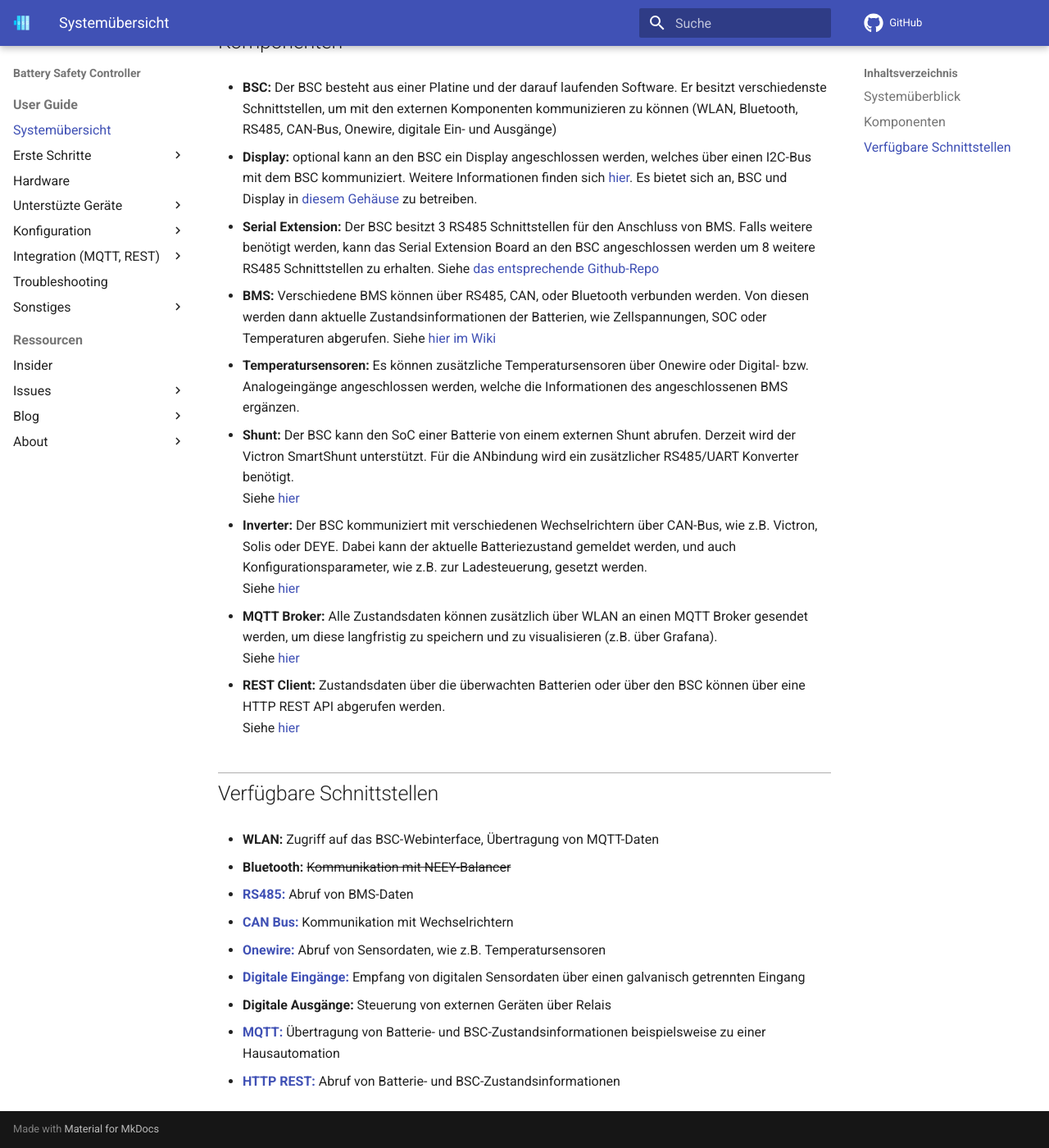
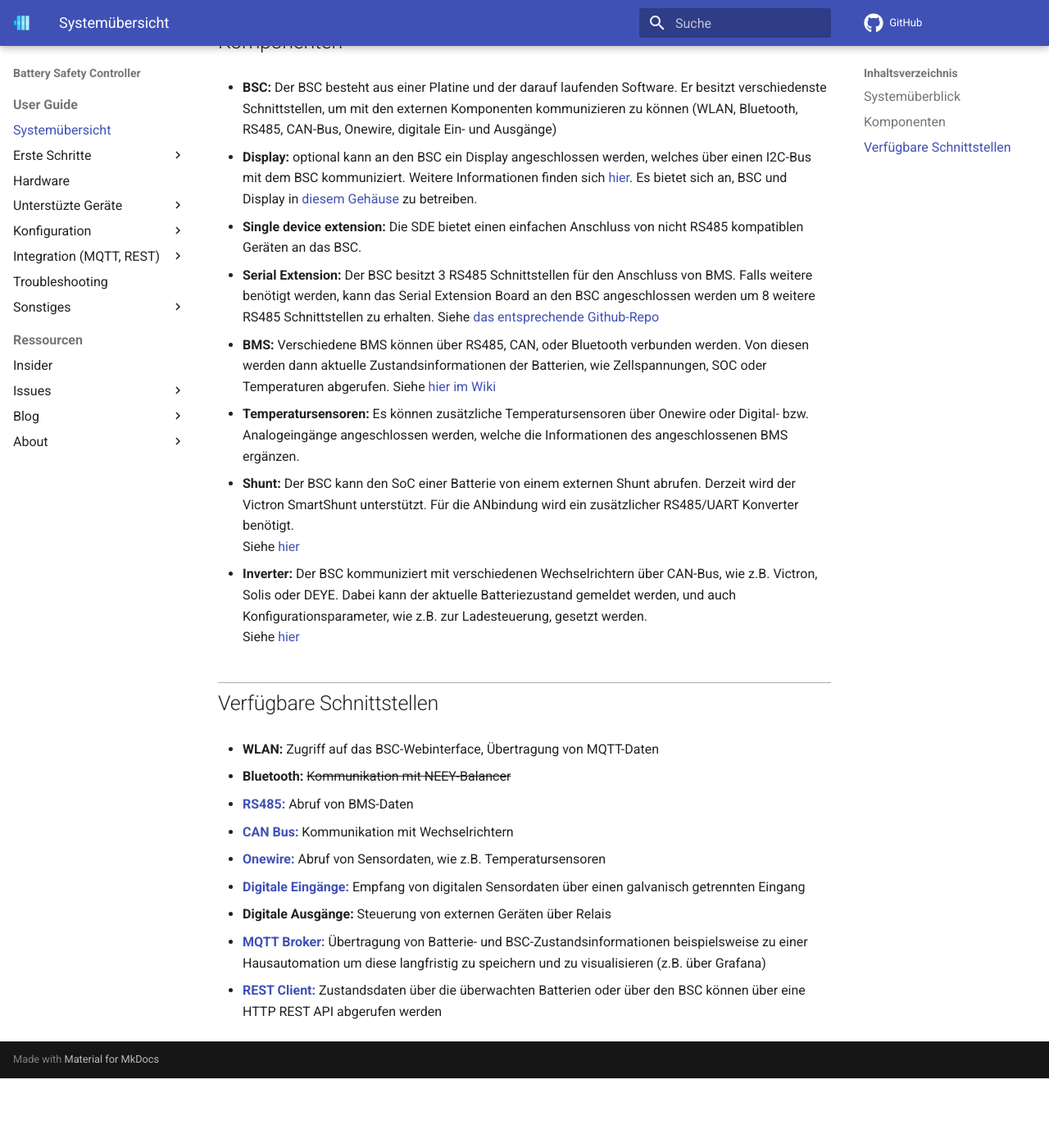
Before and after one commit to bsc-org/bsc, an MkDocs documentation site: the page built from docs/system_overview.md, in a window 1280 px wide and 1400 px high, scrolled down 740 px. Shown: the whole window at 82% size. Built offline with MkDocs 1.6.1 and Material for MkDocs 9.7.7, drawn with Linux system fonts in a browser that asks for light colours; comment, search, counter and statistics services are not loaded; after the commit the page ends 2055 px from its top, so only the background shows below that.

Commit message:
Komponenten / Schnittstellen korrekter getrennt; SDE eingefügt

```diff
--- a/docs/system_overview.md
+++ b/docs/system_overview.md
@@ -53,6 +53,7 @@
 ## Komponenten
 * **BSC:** Der BSC besteht aus einer Platine und der darauf laufenden Software. Er besitzt verschiedenste Schnittstellen, um mit den externen Komponenten kommunizieren zu können (WLAN, Bluetooth, RS485, CAN-Bus, Onewire, digitale Ein- und Ausgänge)
 * **Display:** optional kann an den BSC ein Display angeschlossen werden, welches über einen I2C-Bus mit dem BSC kommuniziert. Weitere Informationen finden sich [hier](hardware.md#bsc-display). Es bietet sich an, BSC und Display in [diesem Gehäuse](https://bsc-shop.com/produkt-kategorie/gehaeuse/) zu betreiben.
+* **Single device extension:** Die SDE bietet einen einfachen Anschluss von nicht RS485 kompatiblen Geräten an das BSC.
 * **Serial Extension:** Der BSC besitzt 3 RS485 Schnittstellen für den Anschluss von BMS. Falls weitere benötigt werden, kann das Serial Extension Board an den BSC angeschlossen werden um 8 weitere RS485 Schnittstellen zu erhalten. Siehe [das entsprechende Github-Repo](https://github.com/shining-man/bsc_extension_serial)
 * **BMS:** Verschiedene BMS können über RS485, CAN, oder Bluetooth verbunden werden. Von diesen werden dann aktuelle Zustandsinformationen der Batterien, wie Zellspannungen, SOC oder Temperaturen abgerufen. Siehe [hier im Wiki](devices/bms.md)
 * **Temperatursensoren:** Es können zusätzliche Temperatursensoren über Onewire oder Digital- bzw. Analogeingänge angeschlossen werden, welche die Informationen des angeschlossenen BMS ergänzen.
@@ -60,10 +61,6 @@
 Siehe [hier](devices/externer_shunt.md)
 * **Inverter:** Der BSC kommuniziert mit verschiedenen Wechselrichtern über CAN-Bus, wie z.B. Victron, Solis oder DEYE. Dabei kann der aktuelle Batteriezustand gemeldet werden, und auch Konfigurationsparameter, wie z.B. zur Ladesteuerung, gesetzt werden.
 Siehe [hier](devices/wechselrichter.md)
-* **MQTT Broker:** Alle Zustandsdaten können zusätzlich über WLAN an einen MQTT Broker gesendet werden, um diese langfristig zu speichern und zu visualisieren (z.B. über Grafana).
-Siehe [hier](mqtt.md)
-* **REST Client:** Zustandsdaten über die überwachten Batterien oder über den BSC können über eine HTTP REST API abgerufen werden.
-Siehe [hier](restapi.md#derzeit-aktive-inverter-drosselung)
 
 ## Verfügbare Schnittstellen
 * **WLAN:** Zugriff auf das BSC-Webinterface, Übertragung von MQTT-Daten
@@ -73,5 +70,5 @@
 * [**Onewire:**](hardware.md#onewire) Abruf von Sensordaten, wie z.B. Temperatursensoren
 * [**Digitale Eingänge:**](hardware.md#digitale-eingange) Empfang von digitalen Sensordaten über einen galvanisch getrennten Eingang
 * **Digitale Ausgänge:** Steuerung von externen Geräten über Relais
-* [**MQTT:**](mqtt.md) Übertragung von Batterie- und BSC-Zustandsinformationen beispielsweise zu einer Hausautomation
-* [**HTTP REST:**](restapi.md) Abruf von Batterie- und BSC-Zustandsinformationen
+* [**MQTT Broker:**](mqtt.md) Übertragung von Batterie- und BSC-Zustandsinformationen beispielsweise zu einer Hausautomation um diese langfristig zu speichern und zu visualisieren (z.B. über Grafana)
+* [**REST Client:**](restapi.md) Zustandsdaten über die überwachten Batterien oder über den BSC können über eine HTTP REST API abgerufen werden
```
